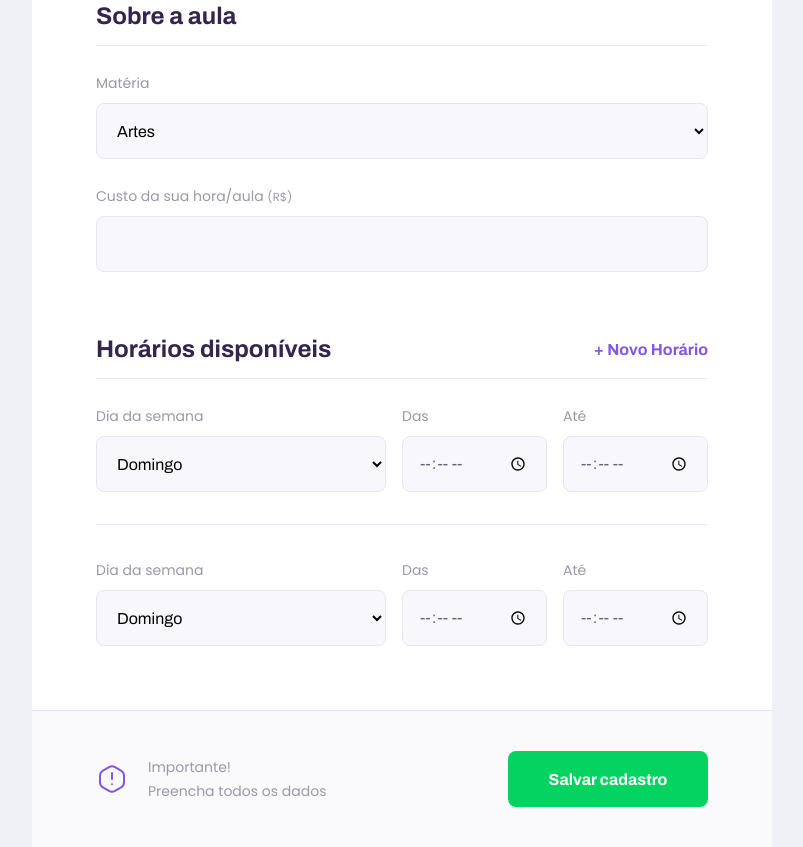
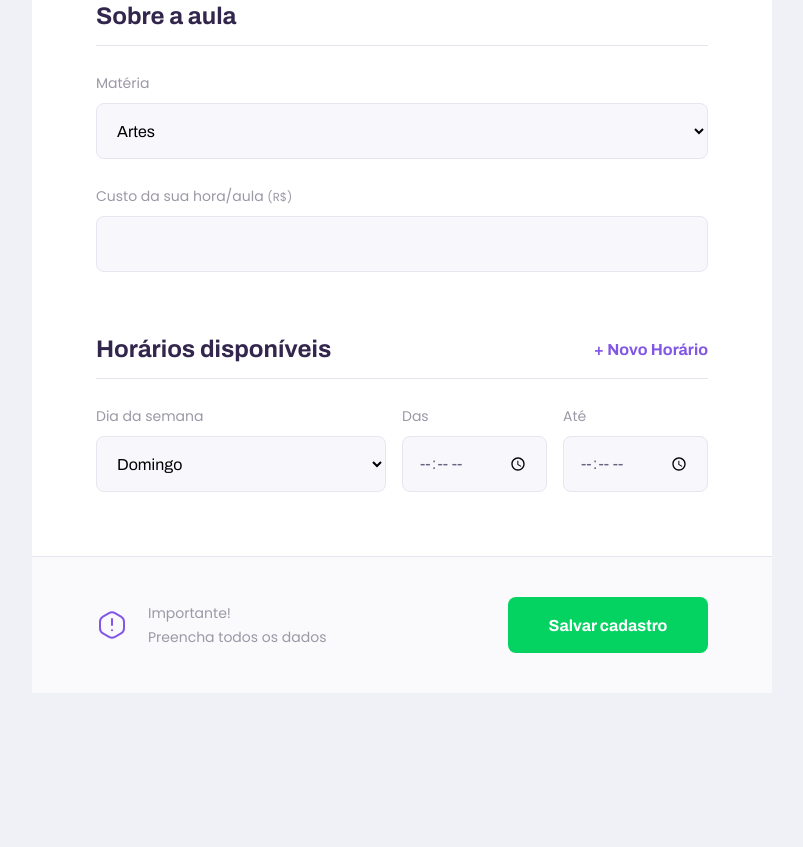
Before and after one commit to rafaelfachinelli/proffy-basic, a plain HTML site: page give-classes.html in a window 1280 px wide. Shown: the part 1039-1886 px from the top of the page, without its empty margins (238-1041 px from the left). After the commit the page ends 1732 px from the top, so only its background shows below. Drawn offline with Linux system fonts and the light colour scheme.

Commit message:
JS adicionado

```diff
--- a/give-classes.html
+++ b/give-classes.html
@@ -116,32 +116,6 @@
             </div>
           </div>
 
-          <div class="schedule-item">
-            <div class="select-block">
-              <label for="weekday">Dia da semana</label>
-              <select name="weekday[]" required>
-                <option value="" disabled="" hidden="">Selecione uma opção</option>
-                <option value="0">Domingo</option>
-                <option value="1">Segunda-feira</option>
-                <option value="2">Terça-feira</option>
-                <option value="3">Quarta-feira</option>
-                <option value="4">Quinta-feira</option>
-                <option value="5">Sexta-feira</option>
-                <option value="6">Sábado</option>
-              </select>
-            </div>
-
-            <div class="input-block">
-              <label for="time_from">Das</label>
-              <input type="time" name="time_from[]" required>
-            </div>
-
-            <div class="input-block">
-              <label for="time_to">Até</label>
-              <input type="time" name="time_to[]" required>
-            </div>
-          </div>
-
         </fieldset>
       </form>
 
--- a/scripts/addField.js
+++ b/scripts/addField.js
@@ -1,12 +1,14 @@
-// Procurar o botão
 document.querySelector("#add-time")
 .addEventListener('click', cloneField)
-//Ao clicar no botão
 
-//Executar ação
 function cloneField() {
-  console.log('Clicou no botão.')
+  const newFieldContainer = document.querySelector('.schedule-item').cloneNode(true);
+
+  const fields = newFieldContainer.querySelectorAll('input');
+
+  fields.forEach(function(field) {
+    field.value = "";
+  });
+
+  document.querySelector('#schedule-items').appendChild(newFieldContainer);
 }
-//Duplicar os campos
-
-//Colocar na página
```
